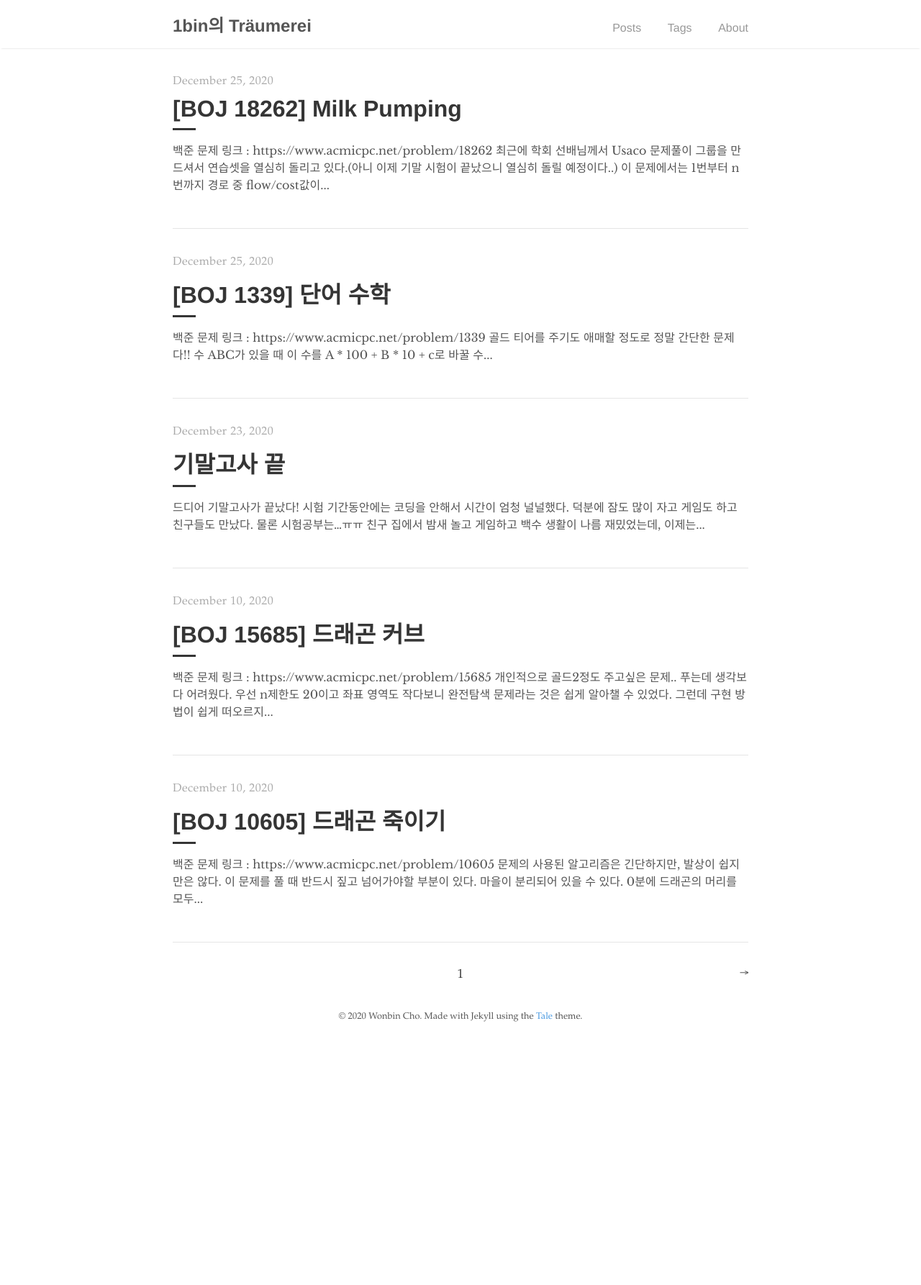
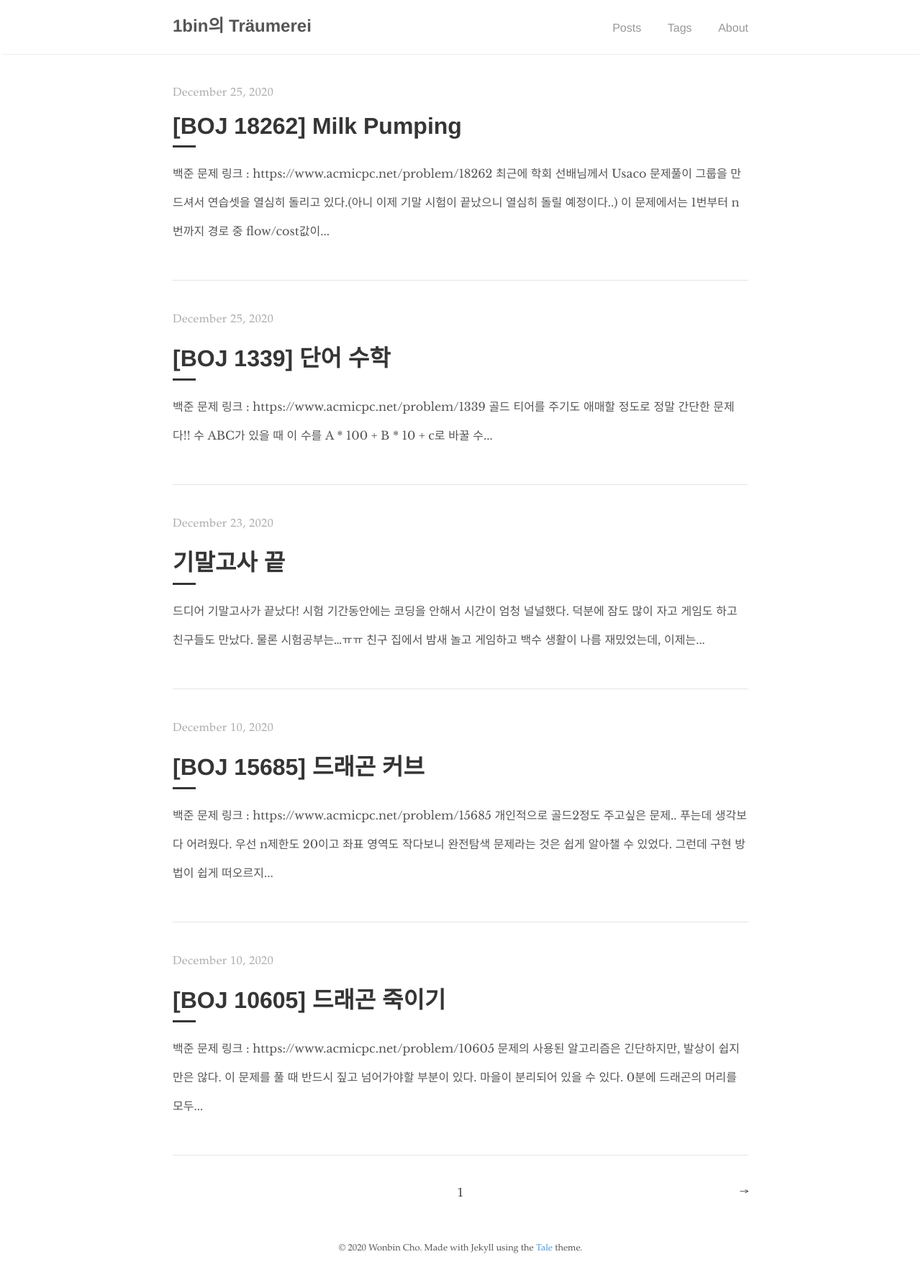
Before and after one commit to 1bin01/1bin01.github.io, a Jekyll site: the page built from index.html, in a window 1280 px wide. Shown: the whole page at 72% size. Built offline with Jekyll 4.4.1, drawn with Linux system fonts in a browser that asks for light colours; the list of posts is cut into pages by our own code; before the commit the page ends 1456 px from its top, so only the background shows below that.

Commit message:
Update _base.scss

```diff
--- a/_sass/tale/_base.scss
+++ b/_sass/tale/_base.scss
@@ -1,6 +1,6 @@
 * {
   @include box-sizing;
-  line-height: 1.5;
+  line-height: 2.5;
 }
 
 html,
```
